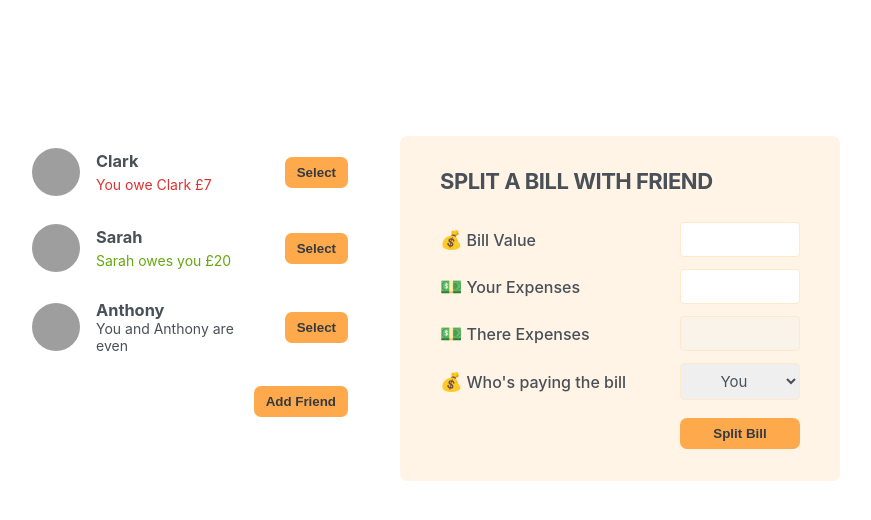
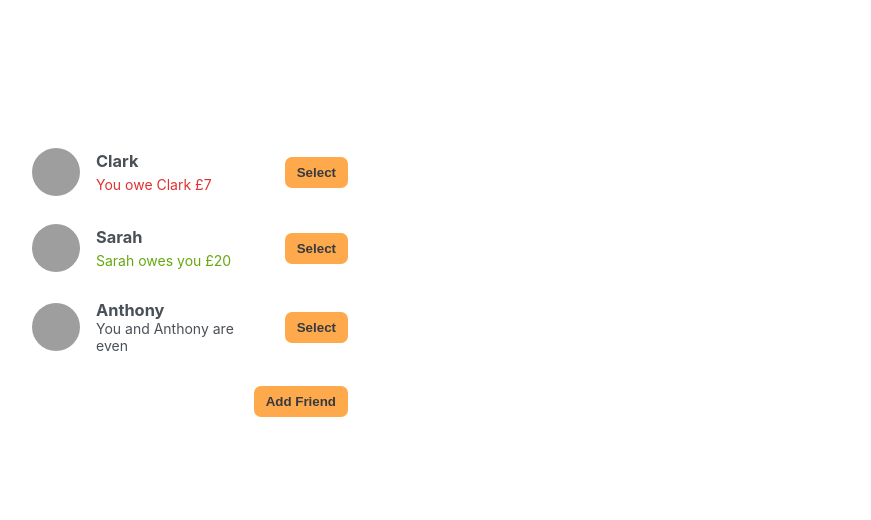
Before and after one commit to e-t-duncan/Eat-N-Split, a React (Create React App) app: page / in a window 1280 px wide. Shown: the top 520 px of the page, without its empty margins (210-1081 px from the left). Built offline with nearby package versions, Linux system fonts and the light colour scheme; grey boxes are pictures that could not be loaded; the HTML template or start-up script is replaced by a standard one.

Commit message:
implemented the split bill form to make use of react dynamic features, it now opens and closed and it labelled correctly based on which person it is open for

```diff
--- a/src/App.js
+++ b/src/App.js
@@ -29,6 +29,8 @@
   const [friends, setFriends] = useState(initialFriends);
   const[showAddFriend, setShowAddFriend] = useState
   (false);
+  const [selectedFriend, setSelectedFriend] = useState(null);
+
 
   function handleShowAddFriend(){
     setShowAddFriend(show => !show);
@@ -39,28 +41,46 @@
   setShowAddFriend(false);
 }
 
+function handleSelection(friend){
+  setSelectedFriend(curr => curr?.id === friend.id
+    ? null : friend
+  );
+  setShowAddFriend(false);
+}
+
   return <div className="app">
     <div className="sidebar">
-      <FriendsList friends = {friends}/>
+      <FriendsList friends = {friends}
+      selectedFriend = {selectedFriend}
+      onSelection = {handleSelection}/>
+
       {showAddFriend && <FormAddFriend onAddFriend = {handleAddFriend}/>}
+
       <Button onClick = {handleShowAddFriend}>{showAddFriend ? "Close" : "Add Friend"}</Button>
       </div>
-      <FormSplitBill />
+
+      {selectedFriend && <FormSplitBill selectedFriend = {selectedFriend}/>}
   </div>
 }
 
-function FriendsList({ friends }){
+function FriendsList({ friends, onSelection, selectedFriend }){
   return (
     <ul>
       {friends.map((friend) => (
-        <Friend friend = {friend} key={friend.id} />
+        <Friend friend = {friend}
+        key={friend.id}
+        selectedFriend = {selectedFriend}
+        onSelection={onSelection}/>
       ))}
     </ul>
   );
 }
 
-function Friend({friend}){
-  return <li>
+function Friend({friend, onSelection, selectedFriend}){
+  const isSelected = selectedFriend?.id ===friend.id;
+
+
+  return <li className = {isSelected ? "selected" : ""}>
     <img src={friend.image} alt={friend.name} />
     <h3>{friend.name}</h3>
 
@@ -73,7 +93,7 @@
           {friend.balance === 0 && <p>
       You and {friend.name} are even</p>}
 
-      <Button>Select</Button>
+      <Button onClick={() => onSelection(friend)}>{isSelected ? "Close" : "Select"}</Button>
   </li>
 }
 
@@ -118,9 +138,9 @@
     );
   }
 
-  function FormSplitBill(){
+  function FormSplitBill({ selectedFriend }){
     return <form className = "form-split-bill">
-      <h2>Split a bill with friend</h2>
+      <h2>Split a bill with {selectedFriend.name}</h2>
 
       <label>💰Bill Value</label>
       <input type = "text" />
@@ -128,13 +148,13 @@
       <label>💵Your Expenses</label>
       <input type = "text" />
 
-      <label>💵There Expenses</label>
+      <label>💵{selectedFriend.name} Expenses</label>
       <input type = "text" disabled/>
 
       <label>💰Who's paying the bill</label>
       <select>
         <option value = "user">You</option>
-        <option value = "friend">Friend</option>
+        <option value = "friend">{selectedFriend.name}</option>
       </select>
 
       <Button>Split Bill</Button>
```
